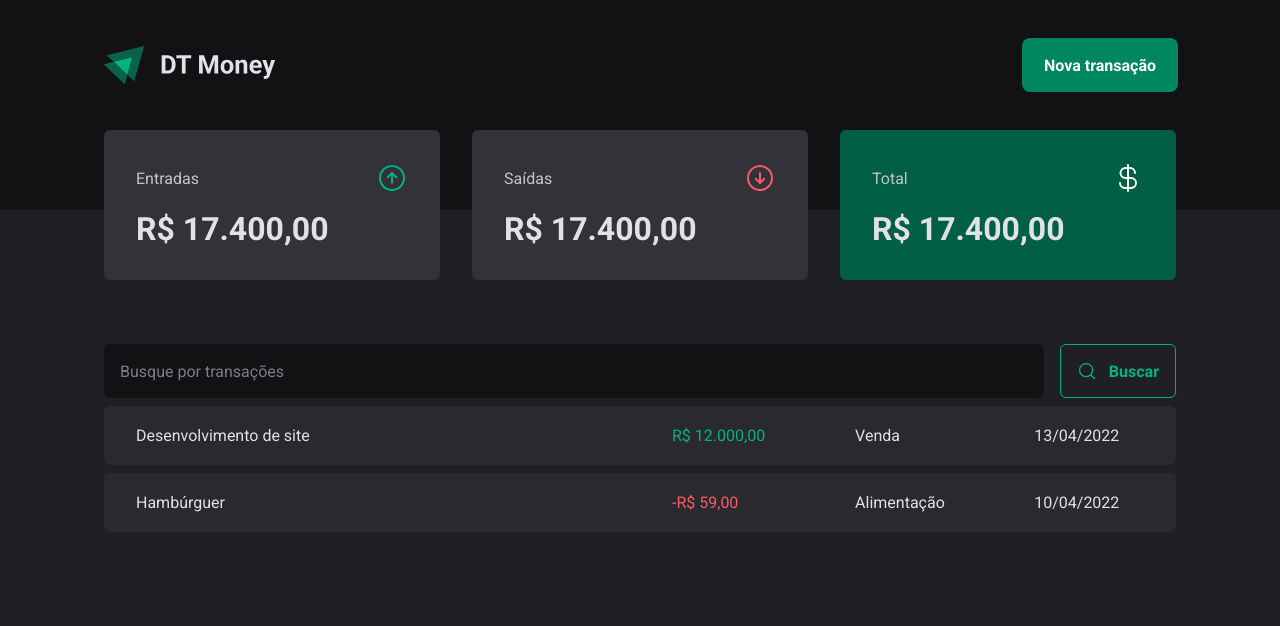
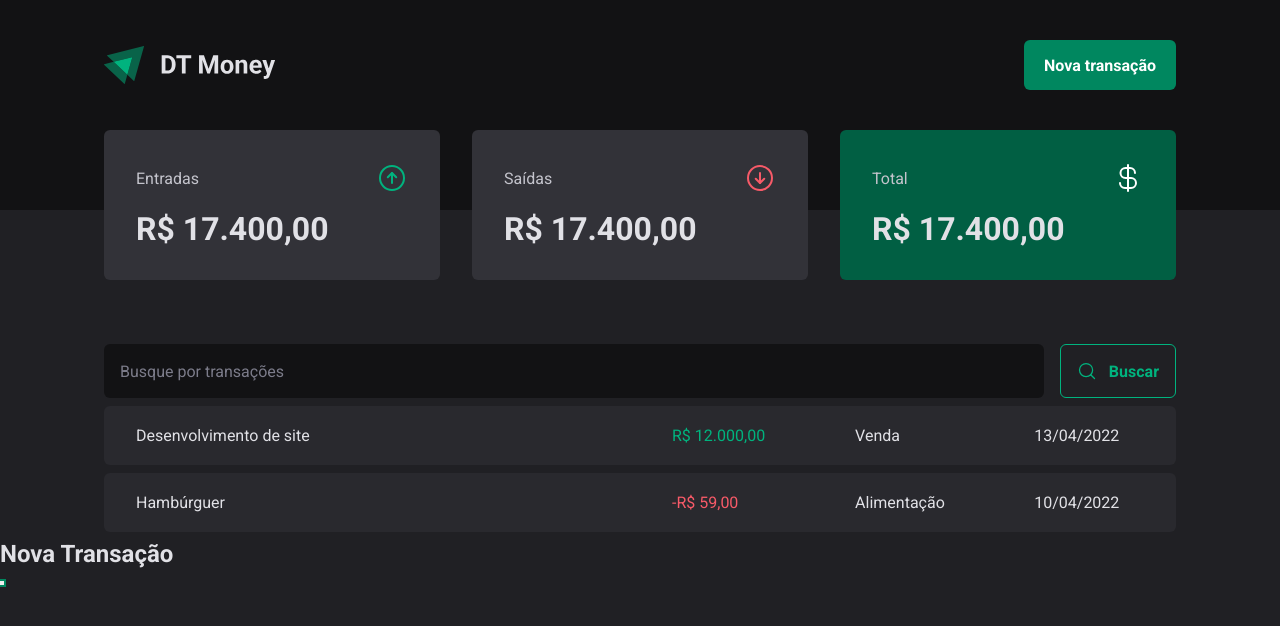
Before and after one commit to DanielSiilva/dt-money, a React (Vite) app: page / in a window 1280 px wide. Both pictures are taken after a click on the button "Nova transação". Shown: the top 626 px of the page. Built offline with nearby package versions, Linux system fonts and the light colour scheme.

Commit message:
Feat: Estrutura visual - Criando um modal acessível

```diff
--- a/src/components/Header/index.tsx
+++ b/src/components/Header/index.tsx
@@ -1,4 +1,5 @@
 import { HeaderContainer, HeaderContent, NewTransactionButton } from "./styles";
+import * as Dialog from '@radix-ui/react-dialog';
 
 import logoImg from "../../assets/logo.svg";
 
@@ -8,7 +9,25 @@
       <HeaderContent>
         <img src={logoImg} alt="" />
 
-        <NewTransactionButton>Nova transação</NewTransactionButton>
+      <Dialog.Root>
+
+        <Dialog.Trigger asChild>
+          <NewTransactionButton>Nova transação</NewTransactionButton>
+        </Dialog.Trigger>
+
+        <Dialog.Portal>
+          <Dialog.Overlay />
+
+          <Dialog.Content>
+            <Dialog.Title>Nova Transação</Dialog.Title>
+
+            <Dialog.Close />
+          </Dialog.Content>
+        </Dialog.Portal>
+
+      </Dialog.Root>
+
+
       </HeaderContent>
     </HeaderContainer>
   );
--- a/src/pages/Transctions/styles.ts
+++ b/src/pages/Transctions/styles.ts
@@ -11,7 +11,9 @@
   width: 100%;
   border-collapse: separate;
   border-spacing: 0 0.5rem;
+
   /* margin-top: 1.5rem; */
+
   td {
     padding: 1.25rem 2rem;
     background: ${props => props.theme["gray-700"]};
```
